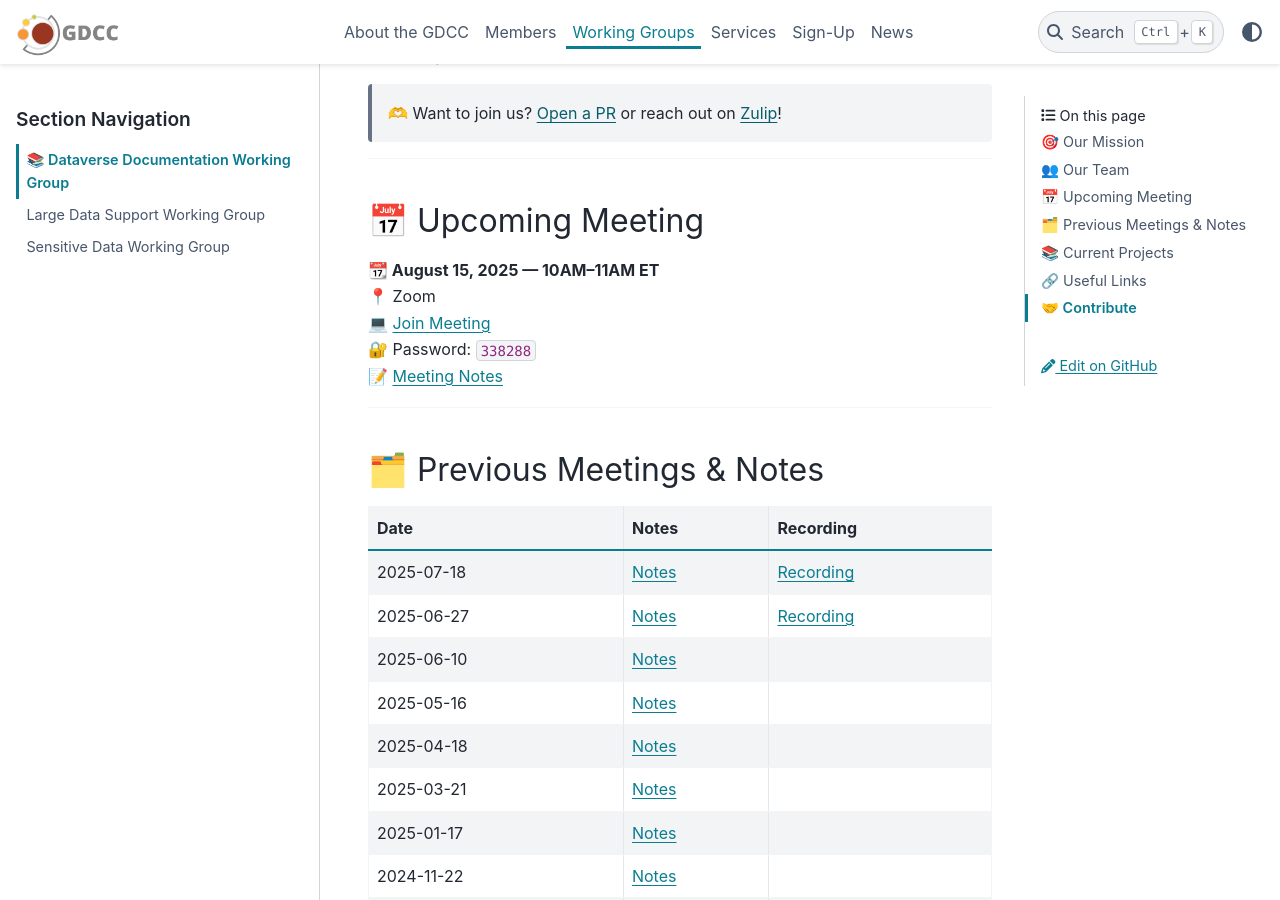
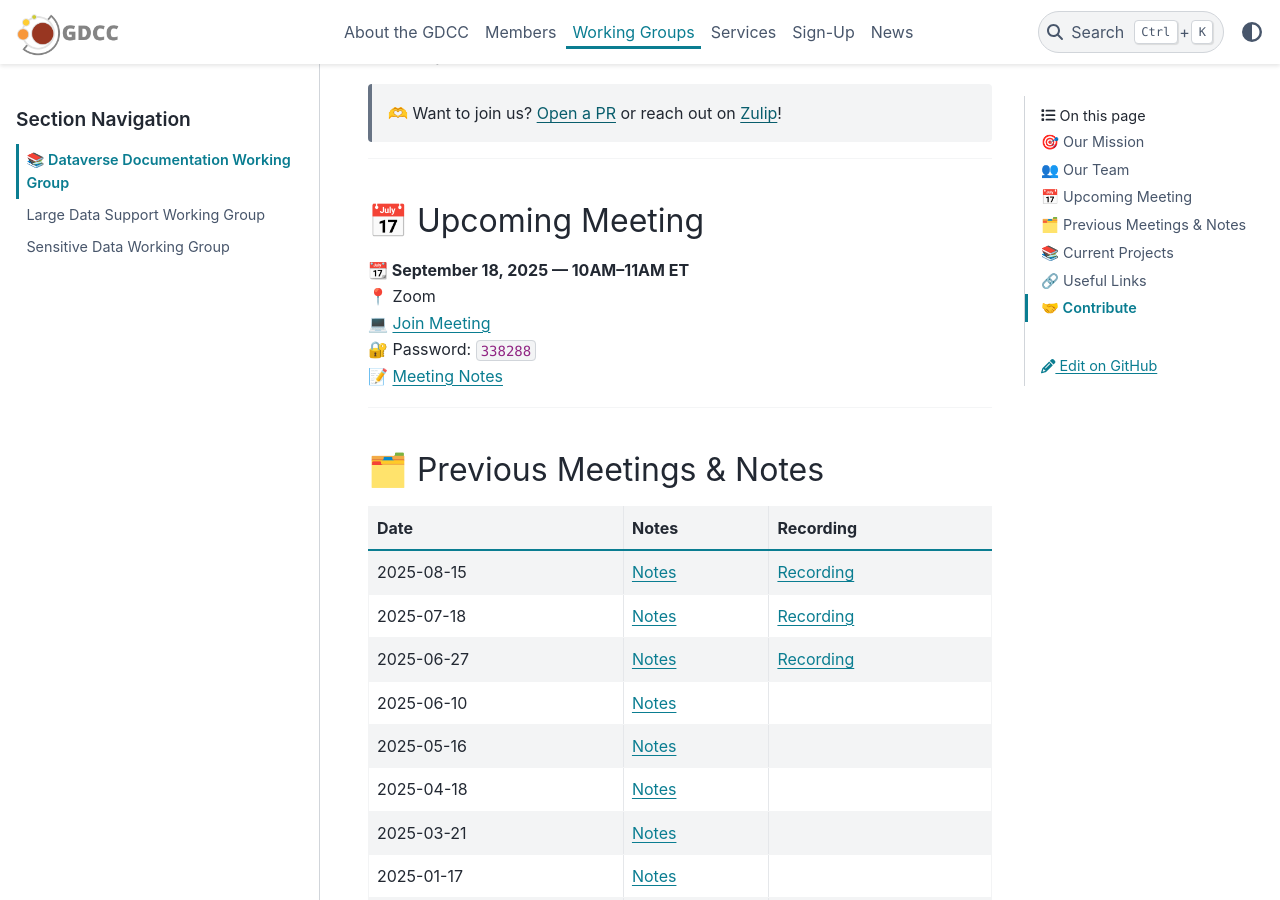
Before and after one commit to gdcc/www.gdcc.io, a Sphinx documentation site: the page built from source/working-groups/documentation.md, in a window 1280 px wide and 900 px high, scrolled down 1094 px. Built offline with Sphinx 7.4.7 and the PyData theme 0.15.4, drawn with Linux system fonts in a browser that asks for light colours.

Commit message:
Update documentation.md
updated for tomorrows meeting

```diff
--- a/source/working-groups/documentation.md
+++ b/source/working-groups/documentation.md
@@ -35,7 +35,7 @@
 
 ## 📅 Upcoming Meeting
 
-**📆 August 15, 2025 — 10AM–11AM ET**
+**📆 September 18, 2025 — 10AM–11AM ET**
 📍 Zoom
 💻 [Join Meeting](https://harvard.zoom.us/j/98933135345?pwd=sUKojqQE5UwyIzY4aVDdgbs7uNFui2.1)
 🔐 Password: `338288`
@@ -47,6 +47,7 @@
 
 | Date        | Notes           | Recording      |
 |-------------|------------------|----------------|
+| 2025-08-15  | [Notes](https://docs.google.com/document/d/1dX8ktajVsRDk-MDF-yHWV0f4vIe8U3DWrSzIerVGlF8/edit?usp=sharing) | [Recording](https://drive.google.com/file/d/1hyXwnVIYeqrT7hAuQKG6fUgk7lSO0puO/view?usp=sharing) |
 | 2025-07-18  | [Notes](https://docs.google.com/document/d/1dX8ktajVsRDk-MDF-yHWV0f4vIe8U3DWrSzIerVGlF8/edit?usp=sharing) | [Recording](https://drive.google.com/file/d/1PPZE_sBm-Ky1e1M7Kj8DVi584pUNInBX/view?usp=drive_link) |
 | 2025-06-27  | [Notes](https://docs.google.com/document/d/1dX8ktajVsRDk-MDF-yHWV0f4vIe8U3DWrSzIerVGlF8/edit?usp=sharing) | [Recording](https://drive.google.com/file/d/1wIlck6tD6FB0Grt8i2qbA_Nrm_yAmies/view?usp=drive_link) |
 | 2025-06-10  | [Notes](https://docs.google.com/document/d/1dX8ktajVsRDk-MDF-yHWV0f4vIe8U3DWrSzIerVGlF8/edit?usp=sharing) |                |
```
